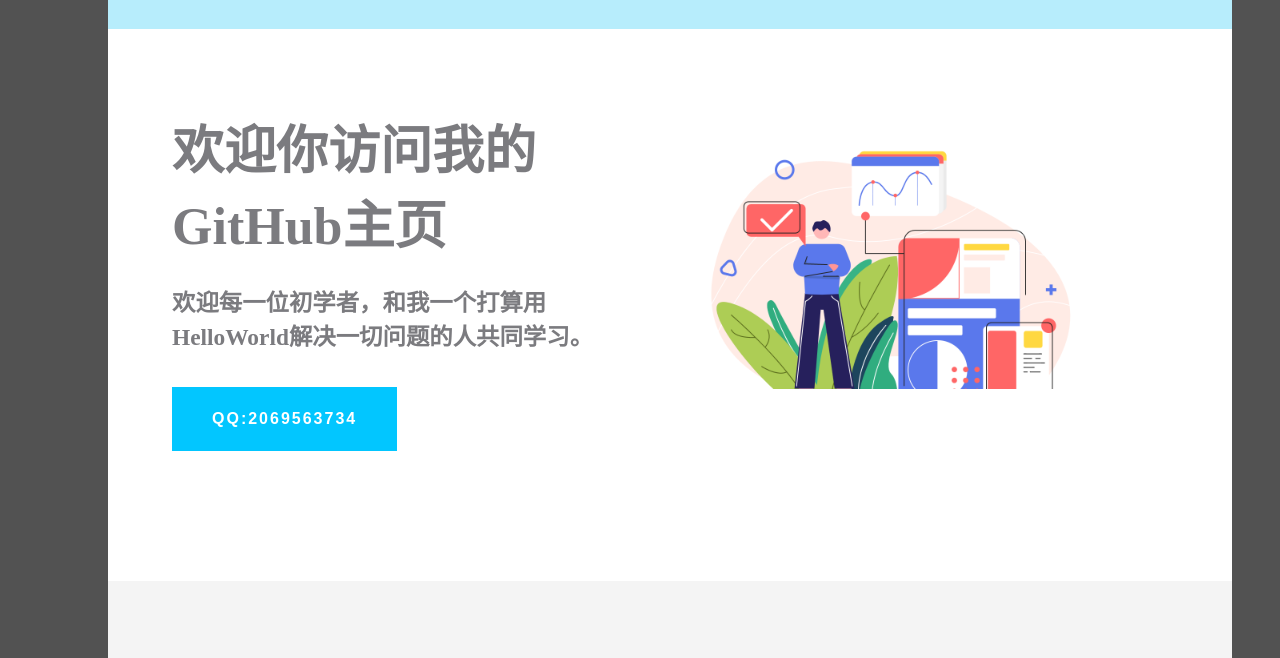
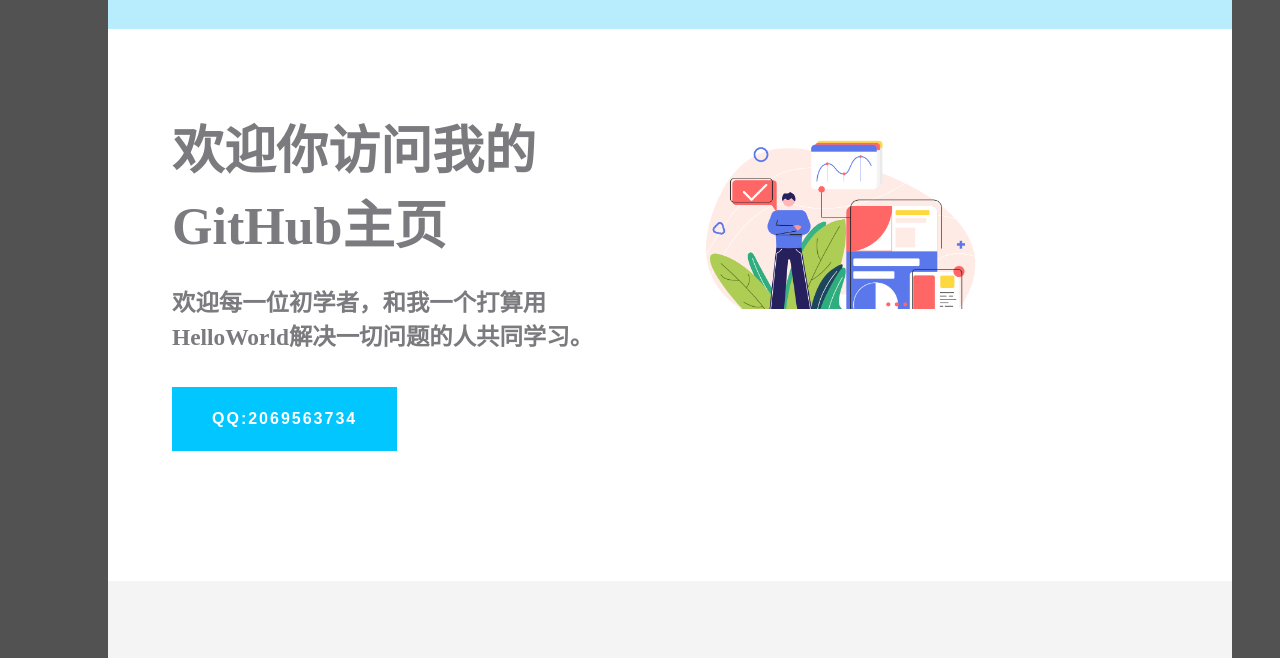
Before and after one commit to suchaobaba/suchaobaba.github.io, a plain HTML site: page index.html in a window 1280 px wide. Shown: the part 109-767 px from the top of the page. Drawn offline with nearby package versions, Linux system fonts and the light colour scheme; a script that the page names is missing.

Commit message:
Update demo.css

```diff
--- a/static/css/demo.css
+++ b/static/css/demo.css
@@ -241,9 +241,9 @@
 }
 
 .mockup-img--large {
-	height: 280px;
+	height: 200px;
 	line-height: 300px;
-	width: 400px;
+	width: 300px;
 }
 
 .mockup-grid__item > p {
```
